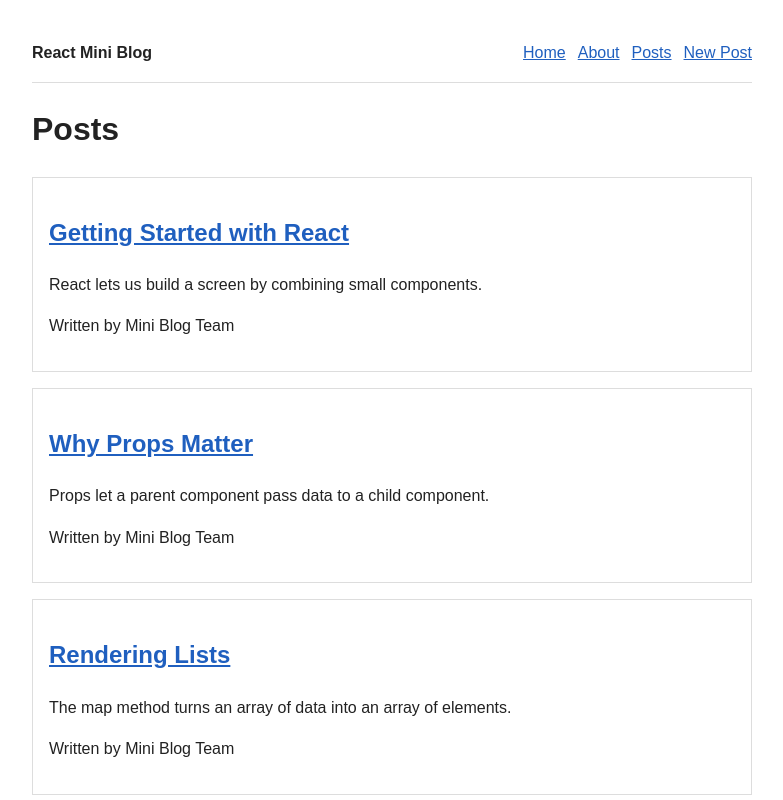
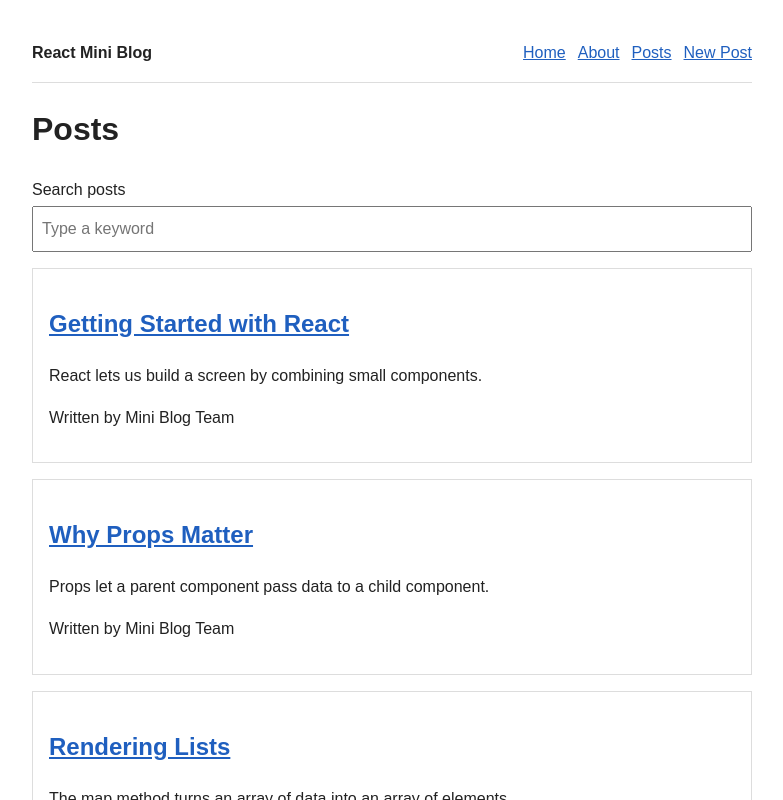
Before and after one commit to db-woman-2026/ReactMiniBlog_Steps, a React (Vite) app: page /posts in a window 1280 px wide. Shown: the top 800 px of the page, without its empty margins (248-1031 px from the left). Built offline with nearby package versions, Linux system fonts and the light colour scheme.

Commit message:
step-13: search posts by keyword

```diff
--- a/src/pages/PostsPage.jsx
+++ b/src/pages/PostsPage.jsx
@@ -1,10 +1,32 @@
+import { useState } from 'react'
 import PostCard from '../components/PostCard'
 
 function PostsPage({ posts }) {
+  const [keyword, setKeyword] = useState('')
+  const normalizedKeyword = keyword.trim().toLowerCase()
+  const filteredPosts = posts.filter((post) => {
+    const title = post.title.toLowerCase()
+    const content = post.content.toLowerCase()
+
+    return title.includes(normalizedKeyword) || content.includes(normalizedKeyword)
+  })
+
   return (
     <main>
       <h1>Posts</h1>
-      {posts.map((post) => (
+
+      <label htmlFor="keyword">Search posts</label>
+      <input
+        id="keyword"
+        value={keyword}
+        onChange={(event) => setKeyword(event.target.value)}
+        placeholder="Type a keyword"
+      />
+
+      {filteredPosts.length === 0 ? (
+        <p>No posts found.</p>
+      ) : (
+        filteredPosts.map((post) => (
           <PostCard
             key={post.id}
             id={post.id}
@@ -12,7 +34,8 @@ function PostsPage({ posts }) {
             excerpt={post.excerpt}
             author={post.author}
           />
-      ))}
+        ))
+      )}
     </main>
   )
 }
```
Lines whose indentation alone changed are shown as unchanged.
